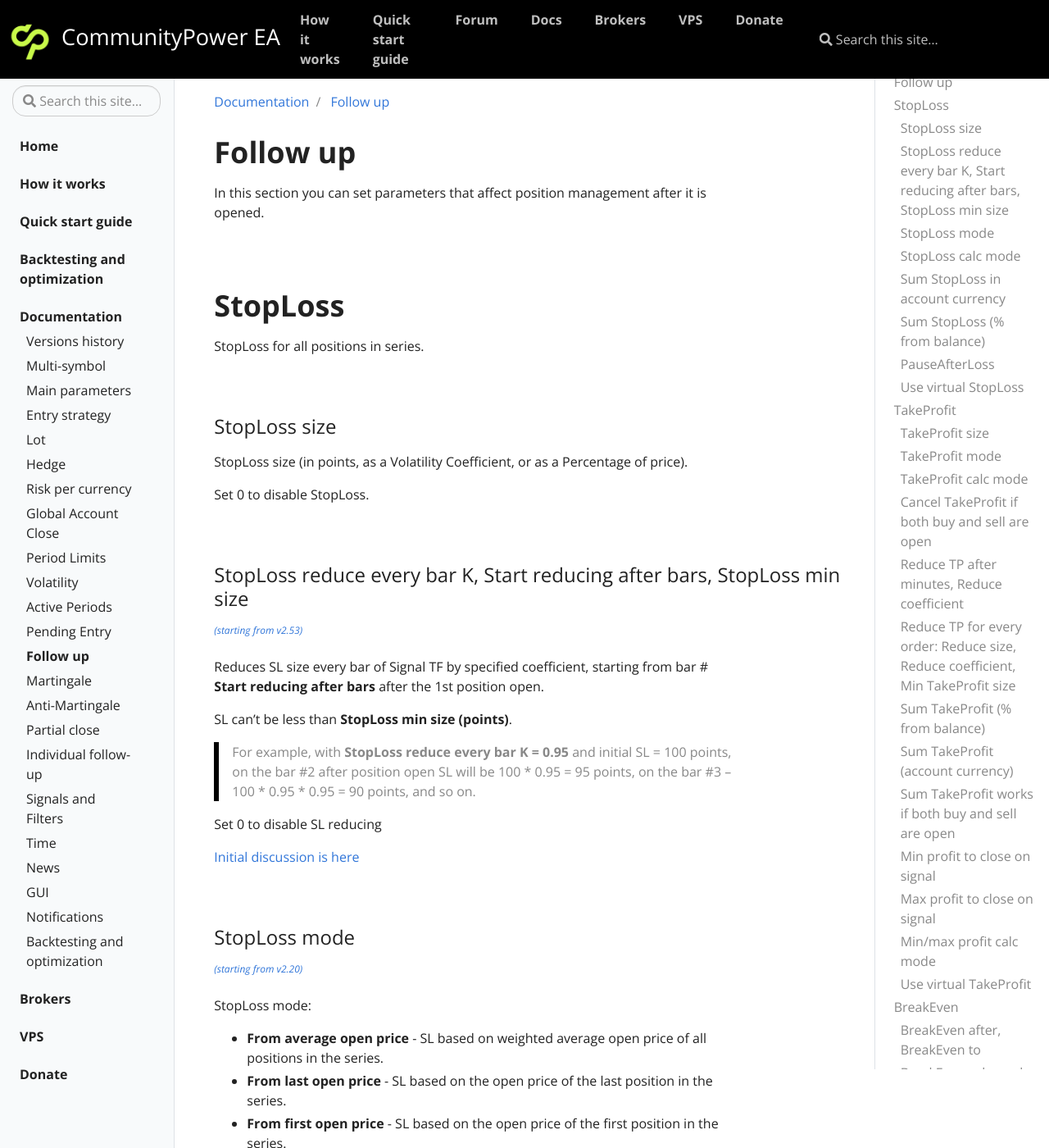
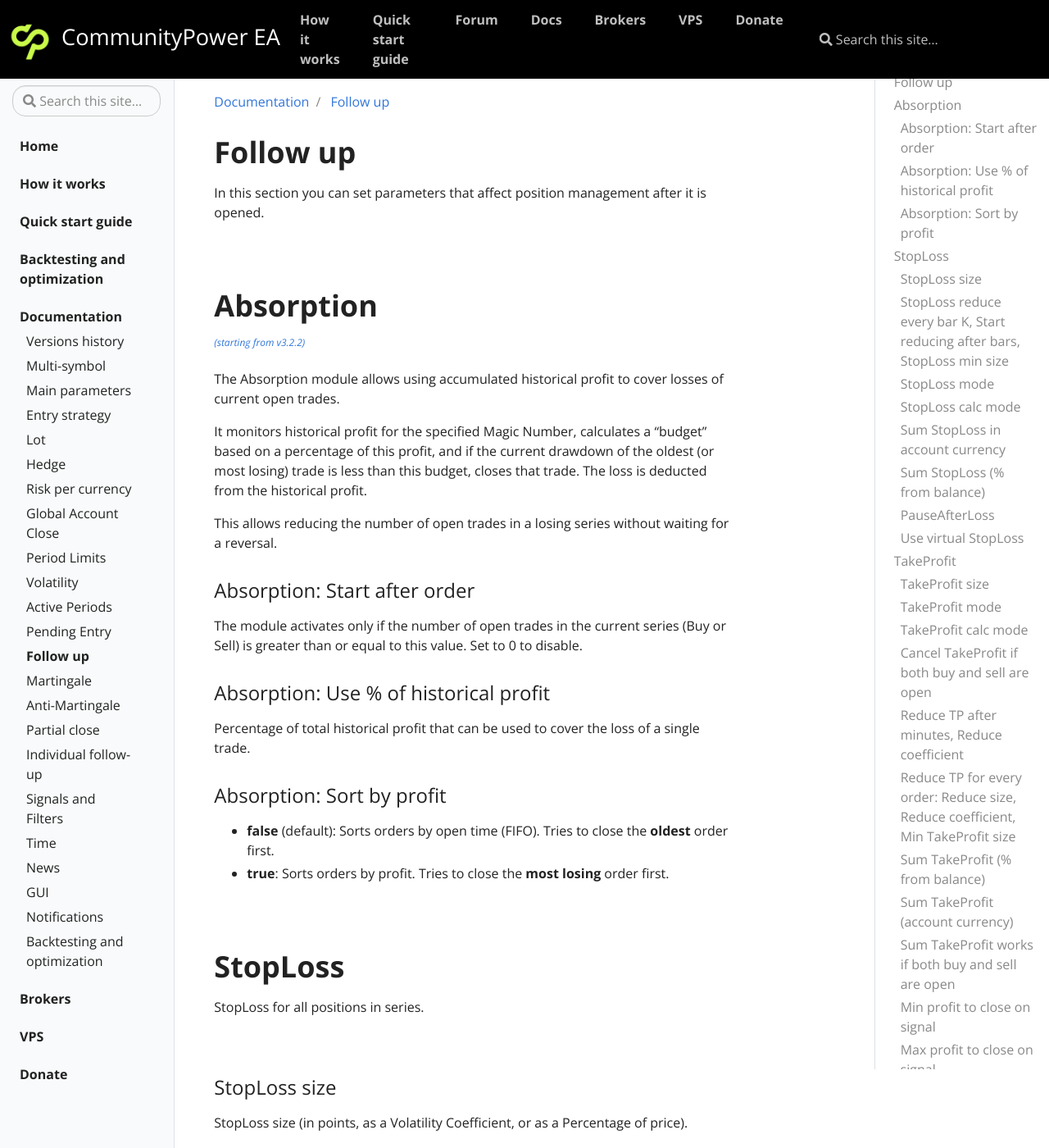
Before and after one commit to komposter/CommunityPowerEA.com, a Jekyll site: the page built from _docs/follow-up.md, in a window 1280 px wide and 1400 px high. Shown: the whole window at 82% size. Built offline with Jekyll 4.4.1, drawn with Linux system fonts in a browser that asks for light colours.

Commit message:
Content change

```diff
--- a/_docs/follow-up.md
+++ b/_docs/follow-up.md
@@ -7,6 +7,32 @@ permalink: /docs/follow-up
 # Follow up
 
 In this section you can set parameters that affect position management after it is opened.
+
+<br />
+<br />
+
+# Absorption
+
+<sup>[*(starting from v3.2.2)*](/docs/versions-history#20260309-322)</sup>
+
+The Absorption module allows using accumulated historical profit to cover losses of current open trades.
+
+It monitors historical profit for the specified Magic Number, calculates a "budget" based on a percentage of this profit, and if the current drawdown of the oldest (or most losing) trade is less than this budget, closes that trade. The loss is deducted from the historical profit.
+
+This allows reducing the number of open trades in a losing series without waiting for a reversal.
+
+### Absorption: Start after order #
+
+The module activates only if the number of open trades in the current series (Buy or Sell) is greater than or equal to this value. Set to 0 to disable.
+
+### Absorption: Use % of historical profit
+
+Percentage of total historical profit that can be used to cover the loss of a single trade.
+
+### Absorption: Sort by profit
+
+*   **false** (default): Sorts orders by open time (FIFO). Tries to close the **oldest** order first.
+*   **true**: Sorts orders by profit. Tries to close the **most losing** order first.
 
 <br />
 <br />
```
Also changed, not shown: _docs/backtesting-and-optimization.md (+4 -0 lines), _docs/versions-history.md (+11 -1 lines), 1 other file.
